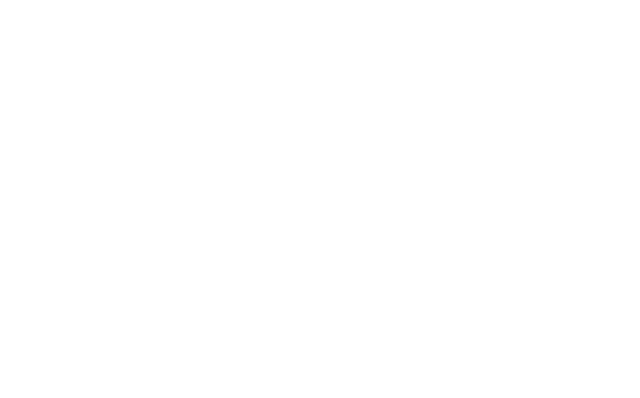
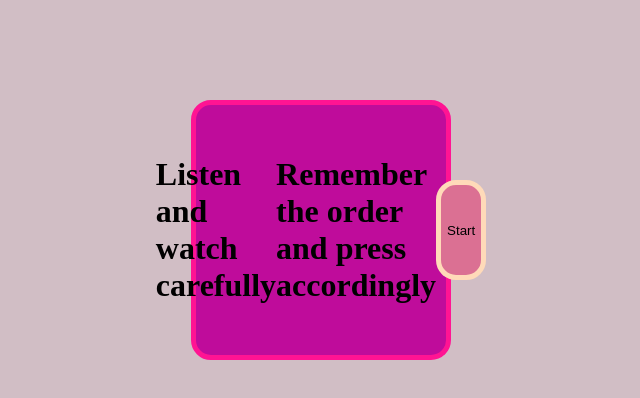
Before and after one commit to nabaafatima/memory-game, a plain HTML site: page index.html in a window 1280 px wide. Shown: the whole page, without its empty margins (319-959 px from the left). Drawn offline with Linux system fonts and the light colour scheme.

Commit message:
added start and logic for it

```diff
--- a/index.html
+++ b/index.html
@@ -1,9 +1,16 @@
 <!DOCTYPE html>
 <html lang="en">
     <head>
+        <meta charset="utf-8">
+        <meta name="viewport" content="width=device-width, initial-scale=1.0">
         <link href="style.css" rel="stylesheet">
     </head>
     <body>
+        <div id="main">
+            <h1>Listen and watch carefully</h1>
+            <h1>Remember the order and press accordingly</h1>
+            <button id="start">Start</button>
+        </div>
         <script src="script.js" drfer></script>
     </body>
 </html>
--- a/script.js
+++ b/script.js
@@ -0,0 +1,5 @@
+const start = document.getElementById("start");
+const main = document.getElementById("main");
+start.addEventListener("click", ()=>{
+    main.style.opacity = "0";
+});
--- a/style.css
+++ b/style.css
@@ -0,0 +1,28 @@
+body{
+    background-color: rgb(209, 190, 197);
+    margin: 0;
+    display: flex;
+    justify-content: center;
+    align-items: center;
+}
+#main{
+    width: 250px;
+    height: 250px;
+    border-radius: 20px;
+    background-color:rgb(191, 12, 155);
+    border: 5px solid deeppink;
+    display: flex;
+    justify-content: center;
+    align-items: center;
+    margin-top: 100px;
+}
+#start{
+    width: 100px;
+    height: 100px;
+    border: 5px solid peachpuff;
+    border-radius: 20px;
+    background-color: palevioletred;
+}
+#start:active{
+    transform: scale(0.95);
+}
```
